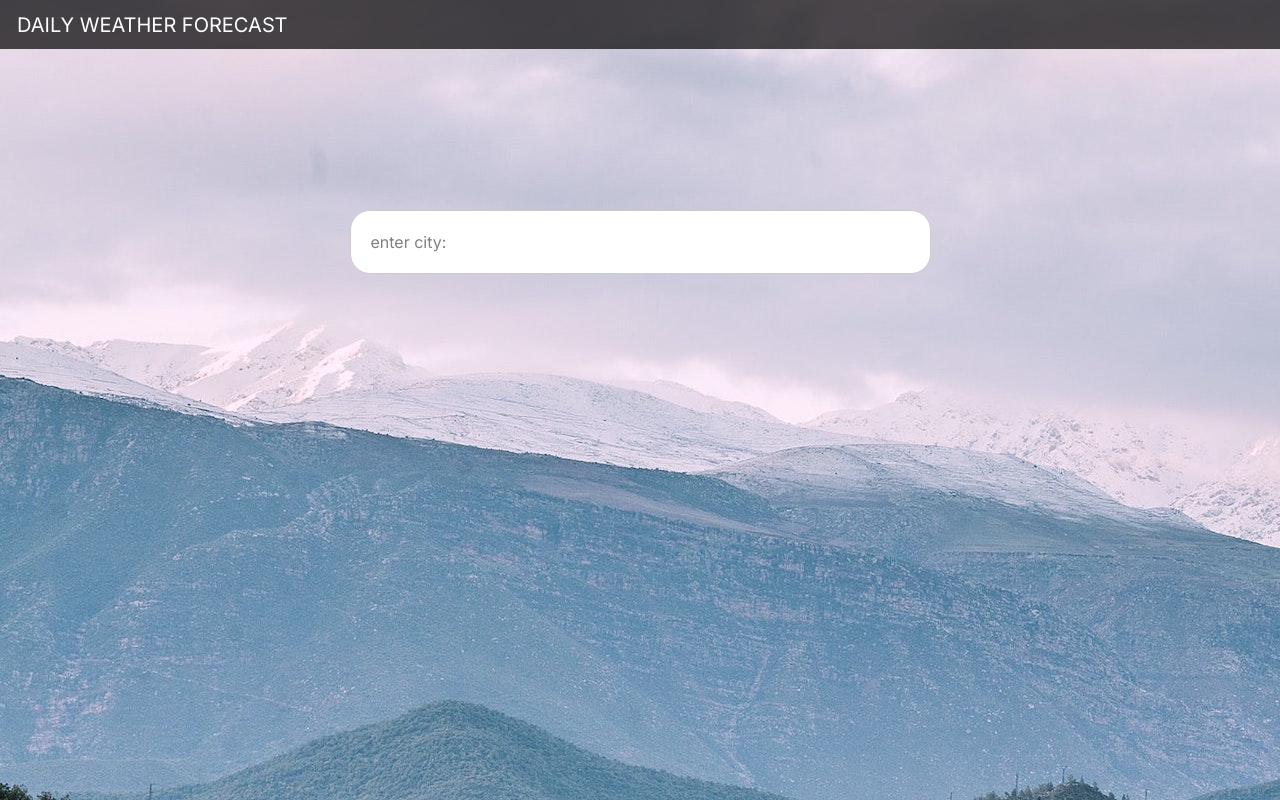
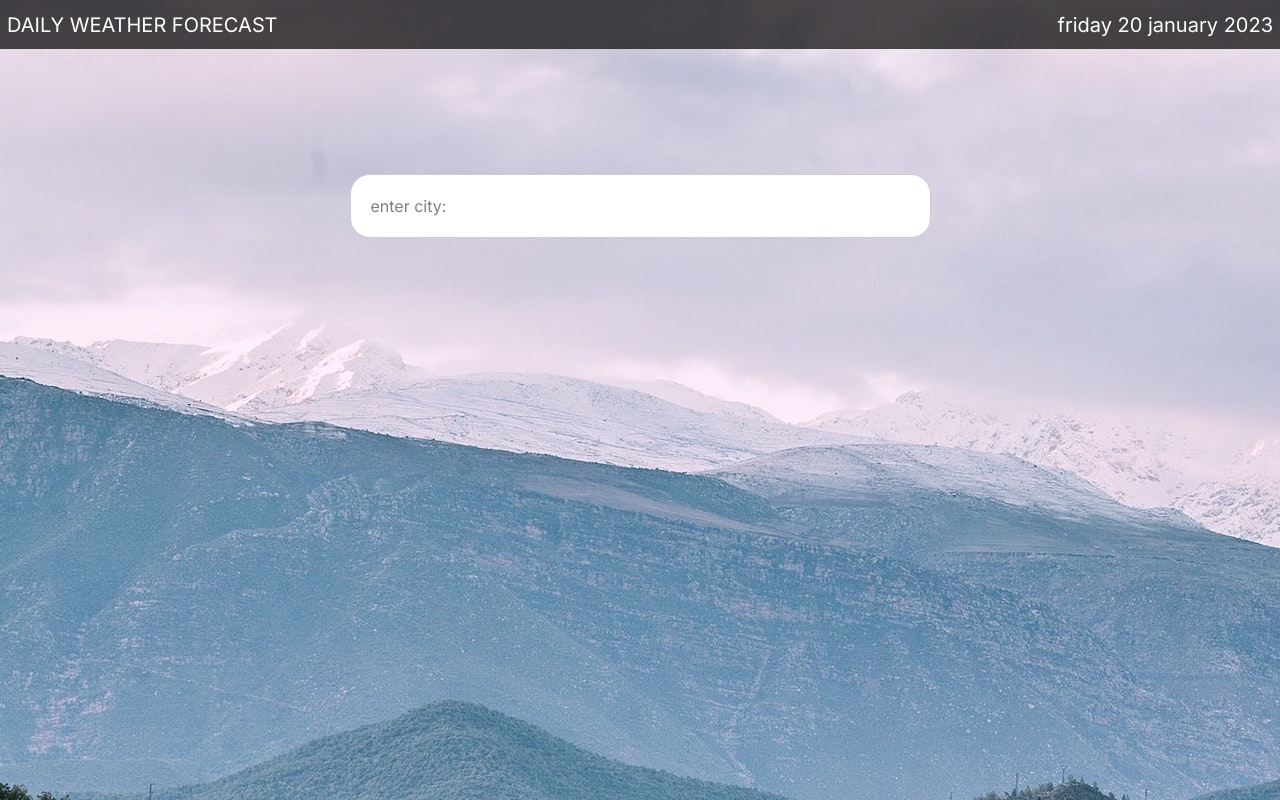
Before and after one commit to a-phu/weather-app, a React (Create React App) app: page / in a window 1280 px wide. Built offline with nearby package versions, Linux system fonts and the light colour scheme; no server answers.

Commit message:
adjusted css for macbook air desktop size

```diff
--- a/src/App.css
+++ b/src/App.css
@@ -3,7 +3,7 @@
   flex-direction: column;
   align-items: center;
   font-family: "Inter", "Arial", sans-serif;
-  padding-top: 210px;
+  padding-top: 125px;
 }
 
 body {
@@ -11,14 +11,14 @@ body {
 }
 
 .header {
-  position: fixed;
+  /* position: fixed; */
   top: 0;
   height: 49px;
   display: flex;
   justify-content: space-between;
   align-items: center;
-  padding: 0px 15px 0px 15px;
-  width: 1890px;
+  padding: 0px 5px 0px 5px;
+  /* width: 100%; */
   background-color: rgb(0, 0, 0, 0.7);
 }
 
```
Also changed, not shown: src/components/Weather.js (+3 -16 lines).
